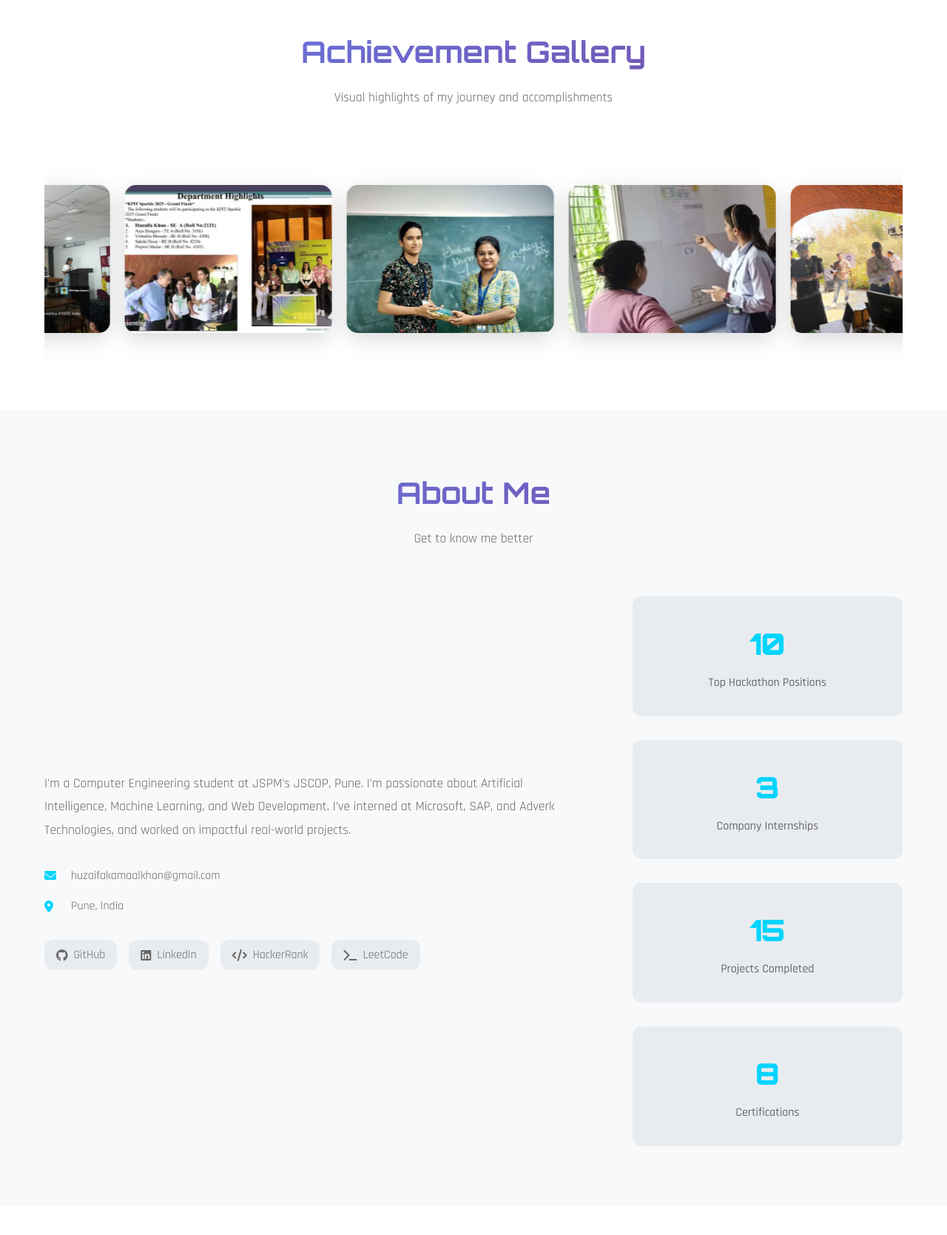
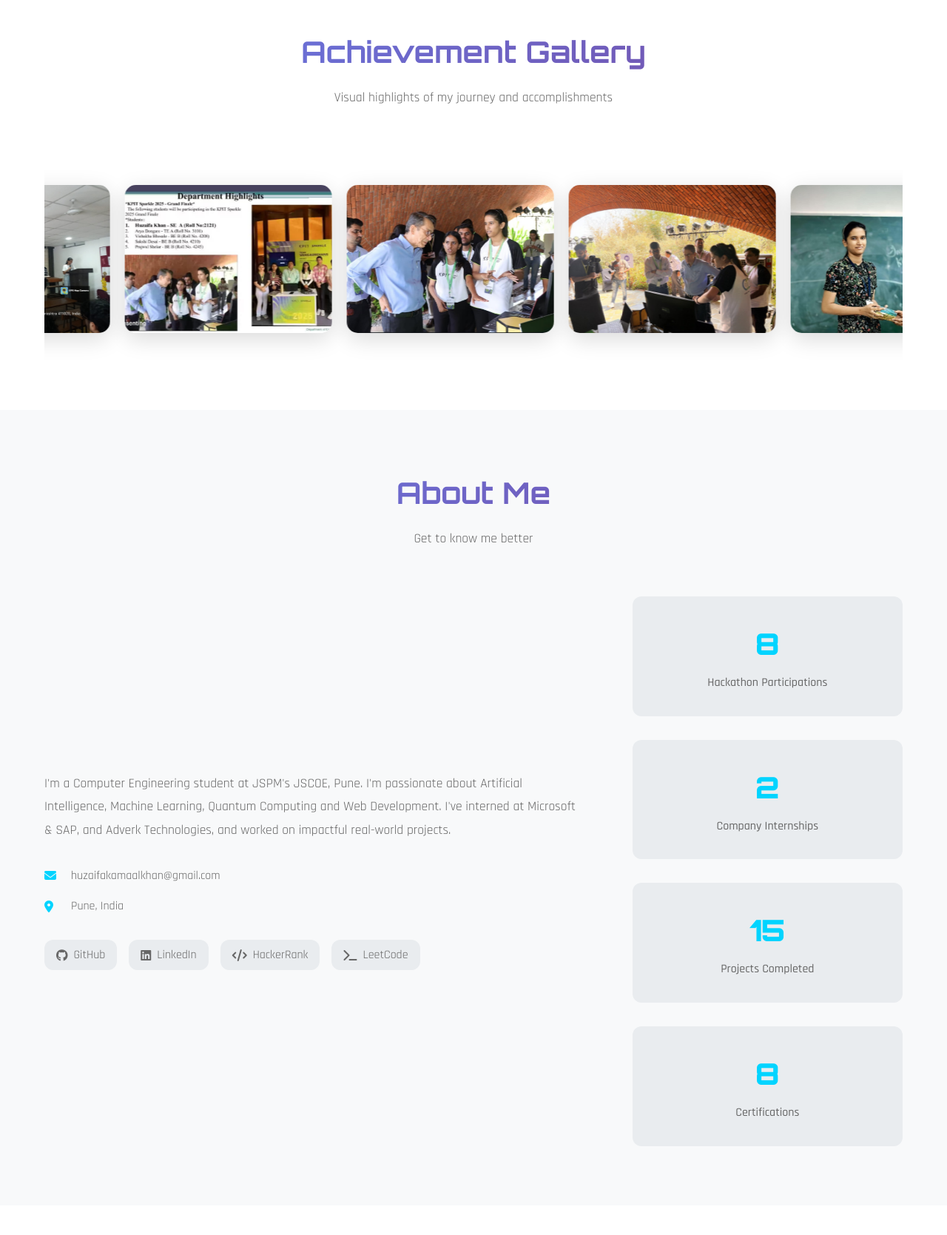
Before and after one commit to HuzaifaKhan-1/Huzaifa-Khan-Portfolio, a Flask app: page / in a window 1280 px wide. Shown: the part 826-2495 px from the top of the page at 74% size. Run offline with Flask 3, Linux system fonts and the light colour scheme.

Commit message:
Added academic excellence

```diff
--- a/templates/index.html
+++ b/templates/index.html
@@ -127,8 +127,8 @@
                         <div class="achievement-item">
                             <img src="{{ url_for('static', filename='assets/achievements/achievement1.jpg') }}" alt="Faculty Induction Program">
                             <div class="achievement-overlay">
-                                <h4>Faculty Induction Program</h4>
-                                <p>Recognition at JSPM's JSCOP</p>
+                                <h4>Felicitated by HOD for 10 GPA</h4>
+                                <p>Recognition at JSPM's JSCOE</p>
                             </div>
                         </div>
                         <div class="achievement-item">
@@ -139,10 +139,26 @@
                             </div>
                         </div>
                         <div class="achievement-item">
+                            <img src="{{ url_for('static', filename='assets/achievements/achievement8.jpg') }}" alt="Mobility Innovation">
+                            <div class="achievement-overlay">
+                                <h4>Presenting to Founder of KPIT</h4>
+                                <p>Future Transportation Solutions</p>
+                            </div>
+                        </div>
+                        <div class="achievement-item">
+                            <img src="{{ url_for('static', filename='assets/achievements/achievement5.jpg') }}" alt="Tech Innovation">
+                            <div class="achievement-overlay">
+                                <h4>Presenting to Founder of KPIT</h4>
+                                <p>Leading Technology Solutions</p>
+                            </div>
+                        </div>
+
+
+                        <div class="achievement-item">
                             <img src="{{ url_for('static', filename='assets/achievements/achievement3.jpg') }}" alt="Teaching Excellence">
                             <div class="achievement-overlay">
-                                <h4>Teaching Excellence</h4>
-                                <p>Mentoring and Education</p>
+                                <h4>Felicitated for Top Ranker</h4>
+                                <p>Academic Excellence</p>
                             </div>
                         </div>
                         <div class="achievement-item">
@@ -202,7 +213,7 @@
                             </div>
                         </div>
                         <div class="achievement-item">
-                            <img src="{{ url_for('static', filename='assets/achievements/achievement12.jpg') }}" alt="Computer Engineering">
+                            <img src="assets/achievements/achievement12" alt="Computer Engineering">
                             <div class="achievement-overlay">
                                 <h4>Computer Engineering</h4>
                                 <p>Academic Excellence</p>
@@ -224,7 +235,7 @@
             <div class="about-content">
                 <div class="about-text">
                     <p class="about-description">
-                        I'm a Computer Engineering student at JSPM's JSCOP, Pune. I'm passionate about Artificial Intelligence, Machine Learning, and Web Development. I've interned at Microsoft, SAP, and Adverk Technologies, and worked on impactful real-world projects.
+                        I'm a Computer Engineering student at JSPM's JSCOE, Pune. I'm passionate about Artificial Intelligence, Machine Learning, Quantum Computing and Web Development. I've interned at Microsoft & SAP, and Adverk Technologies, and worked on impactful real-world projects.
                     </p>
                     <div class="about-info">
                         <div class="info-item">
@@ -257,11 +268,11 @@
                 </div>
                 <div class="about-stats">
                     <div class="stat-item">
-                        <div class="stat-number" data-count="10">0</div>
-                        <div class="stat-label">Top Hackathon Positions</div>
+                        <div class="stat-number" data-count="8">0</div>
+                        <div class="stat-label">Hackathon Participations</div>
                     </div>
                     <div class="stat-item">
-                        <div class="stat-number" data-count="3">0</div>
+                        <div class="stat-number" data-count="2">0</div>
                         <div class="stat-label">Company Internships</div>
                     </div>
                     <div class="stat-item">
@@ -291,7 +302,7 @@
                     </div>
                     <div class="timeline-content">
                         <div class="timeline-date">2025</div>
-                        <h3>Top 10 Nationwide – ISRO Bharatiya Antariksh Hackathon</h3>
+                        <h3>Top 10 Nationwide – ISRO Bharatiya Antariksh Hackathon 2025</h3>
                         <p>Led a team to achieve top 10 position nationwide in ISRO's prestigious space technology hackathon</p>
                         <div class="achievement-badge">Team Lead</div>
                         <div class="click-indicator">Click for details</div>
@@ -483,7 +494,7 @@
                     </div>
                     <div class="project-content">
                         <h3>AI Fitness Tracker</h3>
-                        <p>Streamlit application predicting calories burned with 98% accuracy using AI models</p>
+                        <p>Built under Microsoft & SAP Internship, A Streamlit application predicting calories burned with 98% accuracy using AI models</p>
                         <div class="project-tech">
                             <span class="tech-tag">Python</span>
                             <span class="tech-tag">Streamlit</span>
@@ -503,7 +514,7 @@
                     </div>
                     <div class="project-content">
                         <h3>TripGenie</h3>
-                        <p>AI-powered travel itinerary planner with personalized recommendations</p>
+                        <p>Built under Codecircuit Hackathon, AI-powered travel itinerary planner with personalized recommendations</p>
                         <div class="project-tech">
                             <span class="tech-tag">HTML</span>
                             <span class="tech-tag">CSS</span>
@@ -523,7 +534,7 @@
                     </div>
                     <div class="project-content">
                         <h3>Pomegranate Disease Detection</h3>
-                        <p>Disease detection system using VGG16 + ResNet50 with 94.15% accuracy</p>
+                        <p>Built under Codecraft Hackathon, A Disease detection system using VGG16 + ResNet50 with 94.15% accuracy</p>
                         <div class="project-tech">
                             <span class="tech-tag">Python</span>
                             <span class="tech-tag">TensorFlow</span>
```
Also changed, not shown: other parts of templates/index.html (+48 -53 lines).
